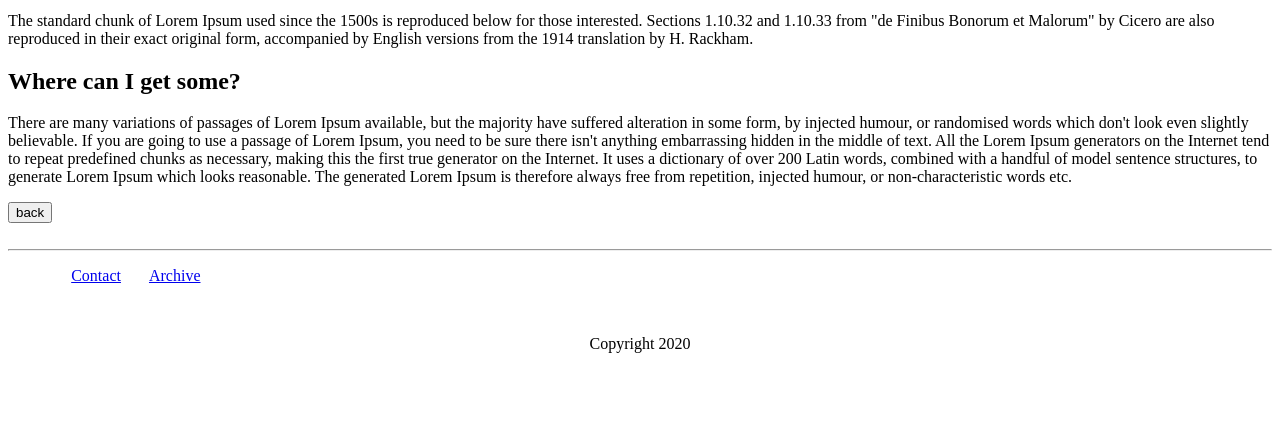
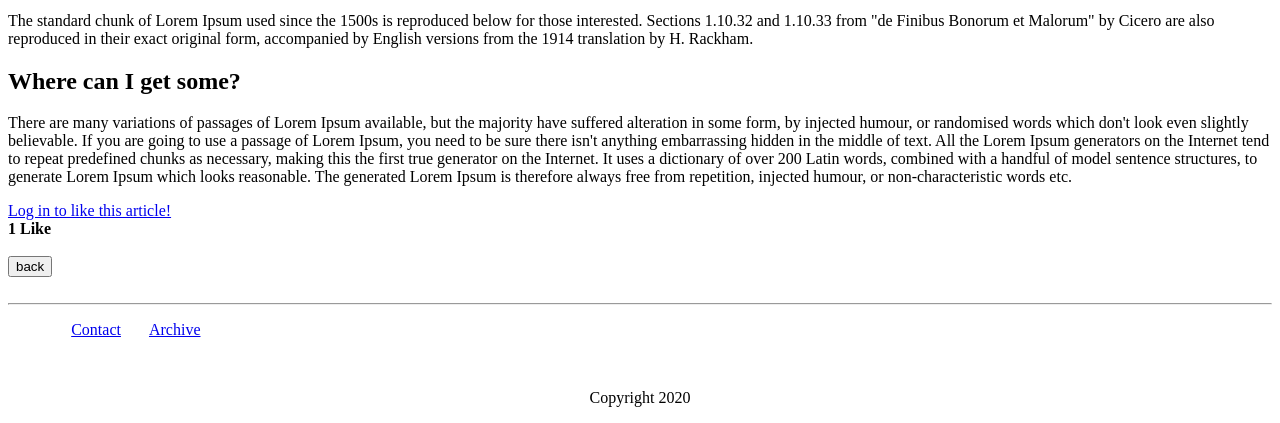
Before and after one commit to jamshid1598/Django-Blog, a Django app: a page that uses templates/blog-detail.html in a window 1280 px wide. Shown: the part 671-1094 px from the top of the page. Before the commit the page ends 1024 px from the top, so only its background shows below. Run offline with Django 3.2, Linux system fonts and the light colour scheme; data comes from the database, SQL or seed files in the repository; both versions use the stored data as it was after the commit.

Commit message:
like/unlike button added

```diff
--- a/core/models.py
+++ b/core/models.py
@@ -21,13 +21,14 @@ class Category(models.Model):
         return reverse("Core:blog-category", kwargs={"category_slug": self.category_slug})
 
 class Blog(models.Model):
-    blog_title = models.CharField(max_length=350, verbose_name='Title', unique=True)
-    blog_slug = models.SlugField(max_length=350)
+    blog_title     = models.CharField(max_length=350, verbose_name='Title', unique=True)
+    blog_slug      = models.SlugField(max_length=350)
     blog_title_tag = models.CharField(max_length=350, verbose_name='Title Tag')
-    blog_body = models.TextField(verbose_name='Body')
+    blog_body      = models.TextField(verbose_name='Body')
 
-    blog_author = models.ForeignKey(User, on_delete=models.SET_NULL, blank=True, null=True, verbose_name='Author')
+    blog_author   = models.ForeignKey(User, on_delete=models.SET_NULL, blank=True, null=True, verbose_name='Author')
     blog_category = models.ForeignKey(Category, on_delete=models.CASCADE, default=1)
+    blog_like     = models.ManyToManyField(User, related_name='blog_like')
 
     blog_published = models.DateTimeField(auto_now_add=True)
     blog_updated   = models.DateTimeField(auto_now=True)
@@ -52,3 +53,6 @@ class Blog(models.Model):
             return self.blog_published
         else:
             return self.blog_updated
+
+    def total_likes(self):
+        return self.blog_like.count()
--- a/core/urls.py
+++ b/core/urls.py
@@ -8,6 +8,9 @@ from .views import (
 
     ContactFormView,
     ArticleIndexView,
+
+    # function based view
+    BlogPostLikes,
 )
 
 app_name = 'Core'
@@ -21,6 +24,8 @@ urlpatterns = [
     path('update/<slug:blog_slug>/', ArticleUpdateView.as_view(), name='blog-update'),
     path('delete/<slug:blog_slug>/', ArticleDeleteView.as_view(), name='blog-delete'),
 
+    path('blog-like/<slug:blog_slug>/', BlogPostLikes, name='blog-like'),
+
 
     path('archive/', ArticleIndexView.as_view(template_name='blog-archive.html'), name='blog-archive'),
     path('cantact/', ContactFormView.as_view(), name='contact'),
--- a/core/views.py
+++ b/core/views.py
@@ -1,5 +1,6 @@
-from django.shortcuts import render, HttpResponseRedirect
+from django.shortcuts import render, HttpResponseRedirect, get_object_or_404
 from django.urls import reverse_lazy, reverse
+from django.views import View
 from django.views.generic import (
     ListView,
     DetailView,
@@ -73,13 +74,23 @@ class ArticleDetailView(DetailView):
 
     def get_context_data(self, **kwargs):
         context = super().get_context_data(**kwargs)
+
         # for redirecting to previous page
         prev_url = self.request.GET.get('next', '')
         context['prev_url'] = prev_url
+
         # defining category object
         obj = Blog.objects.get(blog_slug=self.kwargs['blog_slug'])
         category = Category.objects.get(category_name=obj.blog_category)
         context['category']=category
+
+        # blog like
+        likes_connected = get_object_or_404(Blog, blog_slug=self.kwargs['blog_slug'])
+        liked=False
+        if likes_connected.blog_like.filter(id=self.request.user.id).exists():
+            liked=True
+        context['total_likes']=likes_connected.total_likes()
+        context['is_liked']=liked
 
         return context
 
@@ -128,3 +139,23 @@ class ArticleIndexView(ArchiveIndexView):
         date_field = 'blog_updated'
     else:
         date_field = 'blog_published'
+
+
+
+def BlogPostLikes(request, blog_slug):
+    blog_post=get_object_or_404(Blog, id=request.POST.get('blog_id'))
+    if blog_post.blog_like.filter(id=request.user.id).exists():
+        blog_post.blog_like.remove(request.user)
+    else:
+        blog_post.blog_like.add(request.user)
+
+    return HttpResponseRedirect(reverse('Core:blog-detail', args=[str(blog_slug)]))
+
+
+
+# class BlogPostLikes(View):
+#     def get(self, request, pk, *args, **kwargs):
+#         pass
+
+#     def post(self, request, pk, *args, **kwargs):
+#         pass
--- a/templates/blog-detail.html
+++ b/templates/blog-detail.html
@@ -12,6 +12,29 @@
 
     <p>{{ object.blog_body|safe|urlize }}</p>
 
+    {% if request.user.is_authenticated %}
+        <form action="{% url 'Core:blog-like' object.blog_slug %}" method="post">
+            {% csrf_token %}
+
+            {% if is_liked %}
+                <button type="submit" name="blog_id" value="{{ object.id }}" class="btn btn-info" >Unlike</button>
+            {% else %}
+                <button type="submit" name="blog_id" value="{{ object.id }}" class="btn btn-info" >Like</button>
+            {% endif %}
+
+        </form>
+    {% else %}
+        <a class="btn btn-outline-info" href="{% url 'login' %}?next={{request.path}}">Log in to like this article!</a><br>
+    {% endif %}
+    <strong> {{ total_likes }} Like{{ total_likes|pluralize }}</strong>
+
+        <br><br>
+
+    {% if request.user.is_authenticated  and request.user.id == object.blog_author.id %}
+        <a href="{% url 'Core:blog-update' object.blog_slug  %}"><button type="button">Update</button></a>
+        <a href="{% url 'Core:blog-delete' object.blog_slug %}"><button type="button">Delete</button></a>
+    {% endif %}
+
     {% if prev_url %}
         <a href="{{ prev_url }}"><button type="button">back</button></a>
     {% else %}
@@ -19,10 +42,4 @@
     {% endif %}
 
 
-    {% if request.user.is_authenticated  and request.user.id == object.blog_author.id %}
-        <a href="{% url 'Core:blog-update' object.blog_slug  %}"><button type="button">Update</button></a>
-        <a href="{% url 'Core:blog-delete' object.blog_slug %}"><button type="button">Delete</button></a>
-    {% endif %}
-
-
 {% endblock content %}
--- a/todo.txt
+++ b/todo.txt
@@ -14,7 +14,10 @@ Django DetailView with pagination for related objects  <=> https://gist.github.c
 
 Classy Class-Based Views <=> https://ccbv.co.uk/
 
+Complete Introduction to the 30
+Most Essential Data Structures & Algorithms <=> https://dev.to/iuliagroza/complete-introduction-to-the-30-most-essential-data-structures-algorithms-43kd
 
+How to add Like/Unlike button to your Django Blog <=> https://dev.to/radualexandrub/how-to-add-like-unlike-button-to-your-django-blog-5gkg
 
 12 600
 15 500
```
Also changed, not shown: core/migrations/0004_blog_blog_like.py (added), db.sqlite3.
